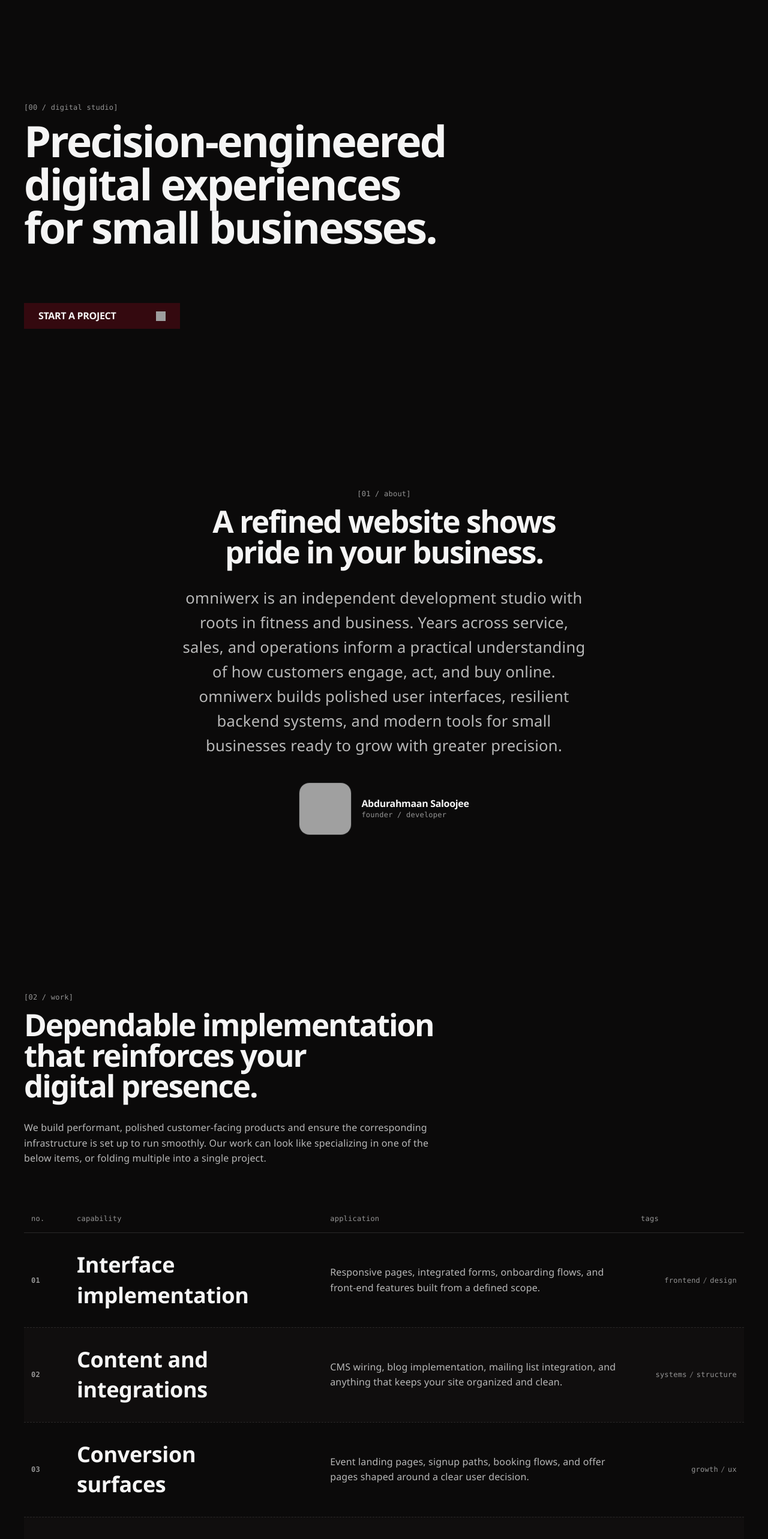
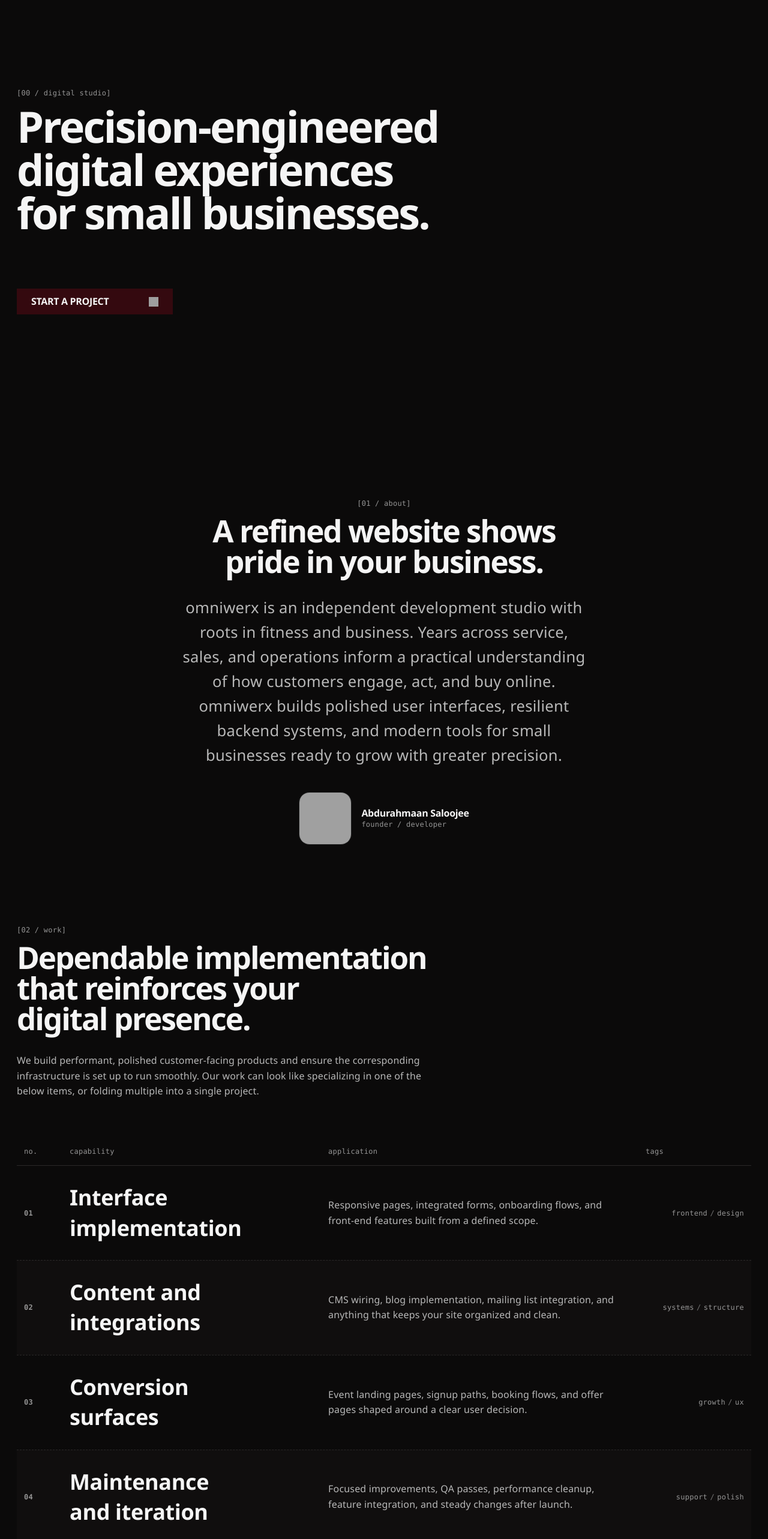
Before and after one commit to asaloojee/omniwerx-io, a SvelteKit app: page / in a window 1280 px wide. Shown: the part 180-2745 px from the top of the page at 60% size. Built offline with nearby package versions, Linux system fonts and the light colour scheme; no server answers; grey boxes are pictures that could not be loaded; a web font is replaced by a local one.

Commit message:
chore(layout): changed layout approach from sections with auto margins to a single centerd grid column with optional full  bleed sections

```diff
--- a/src/app.css
+++ b/src/app.css
@@ -95,10 +95,11 @@
   --space-96: 96px;
 
   /* Layout */
-  --site-gutter: var(--space-32);
-  --container-wide: 1264px;
-  --container-nav: 1440px;
-  --container-narrow: 680px;
+  --site-gutter: clamp(1rem, 0.75rem + 1.25vi, 2rem);
+  --container-wide: 80rem;
+  --container-nav: 90rem;
+  --container-narrow: 42rem;
+  --container-legal: 52rem;
   --nav-height: 64px;
 
   /* Controls */
@@ -109,6 +110,7 @@
   --control-height-xl: 64px;
 
   /* Section rhythm */
+  --section-gap: clamp(7rem, 10vi, 10rem);
   --section-padding-y: 128px;
   --section-padding-y-tight: 112px;
   --section-label-gap: var(--space-12);
@@ -127,7 +129,6 @@
 
 @media (max-width: 991px) {
   :root {
-    --site-gutter: var(--space-16);
     --surface-muted: #161414;
     --text-lead: clamp(20px, 4vw, 24px);
     --text-title: clamp(28px, 6vw, 34px);
@@ -151,6 +152,10 @@
   margin: 0;
 }
 
+html {
+  container-type: inline-size;
+}
+
 html,
 body {
   min-height: 100%;
@@ -167,6 +172,20 @@
   letter-spacing: var(--tracking-body);
   -webkit-font-smoothing: antialiased;
   text-rendering: optimizeLegibility;
+}
+
+main {
+  display: grid;
+  grid-template-columns: minmax(0, min(100%, var(--container-narrow)));
+  justify-content: center;
+  row-gap: var(--section-gap);
+  padding-inline: var(--site-gutter);
+}
+
+main > .layout-wide {
+  justify-self: center;
+  width: min(100cqw, calc(var(--container-wide) + var(--site-gutter) + var(--site-gutter)));
+  padding-inline: var(--site-gutter);
 }
 
 a {
@@ -254,11 +273,11 @@
 
 .section {
   width: 100%;
-  padding-block: var(--section-padding-y);
+  padding-block: 0;
 }
 
 .section--tight {
-  padding-block: var(--section-padding-y-tight);
+  padding-block: 0;
 }
 
 .container {
@@ -266,16 +285,19 @@
   margin-inline: auto;
 }
 
+main .container {
+  width: 100%;
+}
+
 .container--narrow {
   max-width: var(--container-narrow);
   text-align: center;
 }
 
 .hero {
+  display: grid;
+  grid-template-rows: minmax(0, 1fr) auto minmax(0, 1fr);
   min-block-size: calc(100svh - var(--nav-height));
-  padding-block: 160px var(--section-padding-y-tight);
-  display: grid;
-  align-items: center;
 }
 
 @supports (height: 100dvh) {
@@ -286,12 +308,13 @@
 
 .hero__inner {
   display: grid;
+  grid-row: 2;
   grid-template-columns: 1fr minmax(400px, 440px);
   grid-template-rows: min-content min-content min-content;
   align-items: start;
   width: 100%;
-  max-width: var(--container-wide);
-  padding: 0 var(--site-gutter);
+  max-width: none;
+  padding: 0;
   margin-inline: auto;
 }
 
@@ -416,7 +439,6 @@
 @media (max-width: 991px) {
   .hero {
     min-block-size: calc(100svh - var(--nav-height));
-    padding-block: 160px var(--section-padding-y-tight);
   }
 
   @supports (height: 100dvh) {
@@ -471,7 +493,6 @@
 
 .about {
   text-align: center;
-  padding-block-start: var(--section-padding-y-tight);
 }
 
 .about__label {
@@ -534,8 +555,8 @@
   flex-direction: column;
   align-items: stretch;
   width: 100%;
-  max-width: var(--container-wide);
-  padding: 0 var(--site-gutter);
+  max-width: none;
+  padding: 0;
   margin-inline: auto;
 }
 
@@ -808,8 +829,8 @@
   flex-direction: column;
   align-items: stretch;
   width: 100%;
-  max-width: var(--container-wide);
-  padding: 0 var(--site-gutter);
+  max-width: none;
+  padding: 0;
   margin-inline: auto;
 }
 
@@ -1060,10 +1081,6 @@
   }
 }
 
-.contact {
-  padding-block-start: var(--section-padding-y-tight);
-}
-
 .contact__label {
   margin-bottom: var(--section-label-gap);
 }
@@ -1366,11 +1383,14 @@
 }
 
 .legal {
+  justify-self: center;
+  width: min(100cqw, calc(var(--container-legal) + var(--site-gutter) + var(--site-gutter)));
+  padding-inline: var(--site-gutter);
   padding-block-start: var(--section-padding-y-tight);
 }
 
 .legal .container--narrow {
-  max-width: 820px;
+  max-width: var(--container-legal);
 }
 
 .legal__heading {
--- a/src/lib/components/SiteNav.svelte
+++ b/src/lib/components/SiteNav.svelte
@@ -178,7 +178,7 @@
     width: 100%;
     max-width: var(--container-nav);
     min-height: var(--nav-height);
-    padding: var(--space-16) var(--space-32);
+    padding: var(--space-16) var(--site-gutter);
     margin-inline: auto;
   }
 
--- a/src/routes/+page.svelte
+++ b/src/routes/+page.svelte
@@ -71,7 +71,7 @@
 <SiteNav />
 
 <main>
-  <section class="hero">
+  <section class="hero layout-wide">
     <div class="hero__inner">
       <div class="hero__label">[00 / digital studio]</div>
       <h1 class="hero__h1">
@@ -123,7 +123,11 @@
     </div>
   </section>
 
-  <section class="section services" id="work" aria-labelledby="work-heading">
+  <section
+    class="section services layout-wide"
+    id="work"
+    aria-labelledby="work-heading"
+  >
     <div class="services__inner">
       <div class="services__label">[02 / work]</div>
       <h2 class="services__heading" id="work-heading">
@@ -270,7 +274,7 @@
   </section>
 
   <section
-    class="section engagements"
+    class="section engagements layout-wide"
     id="options"
     aria-labelledby="options-heading"
   >
```
Also changed, not shown: src/routes/survey/+page.svelte (+10 -4 lines).
